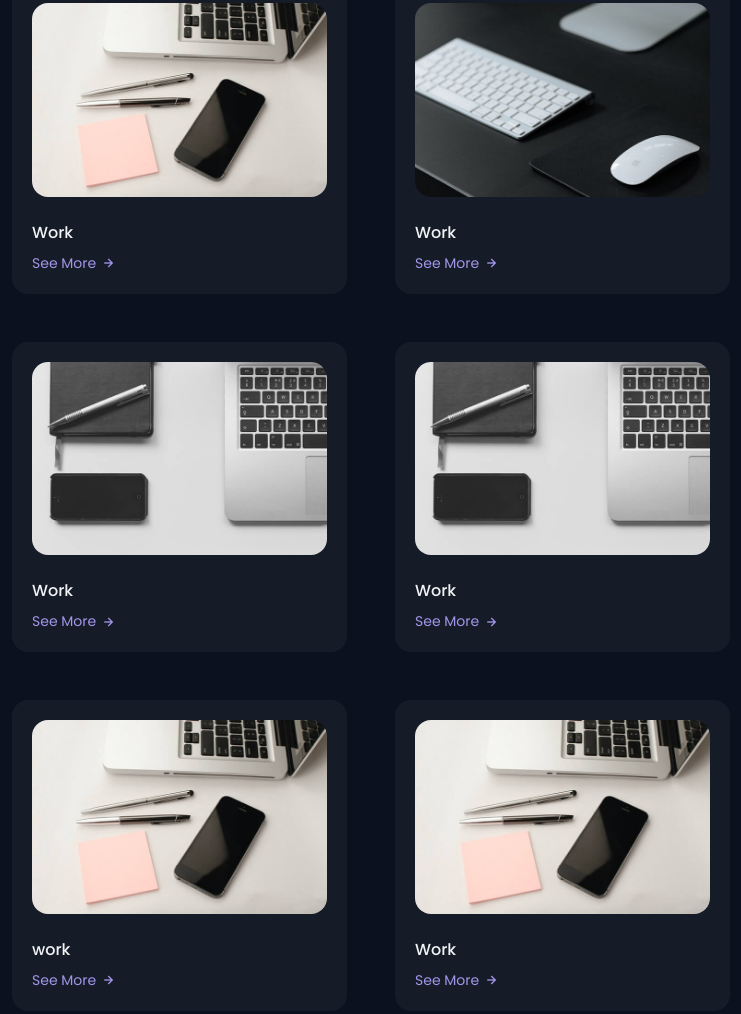
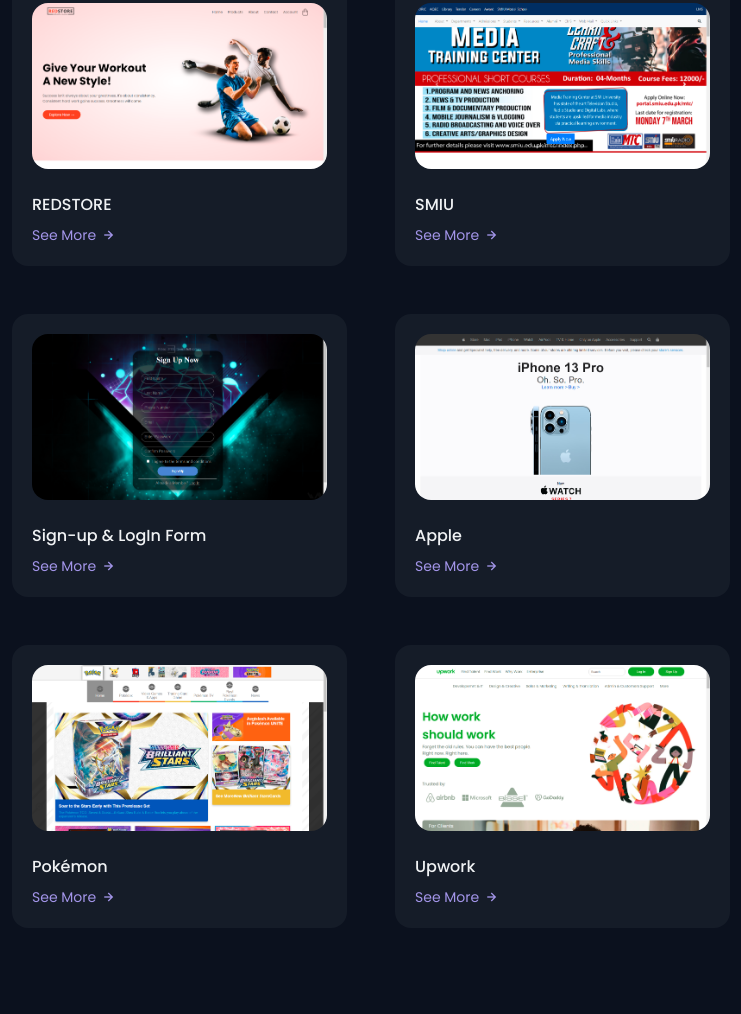
Before and after one commit to muhammadtalhanizam/Talha-Porfolio, a plain HTML site: page index.html in a window 1280 px wide. Shown: the part 2684-3698 px from the top of the page, without its empty margins (269-1010 px from the left). Drawn offline with nearby package versions, Linux system fonts and the light colour scheme.

Commit message:
project Upload

```diff
--- a/assets/js/main.js
+++ b/assets/js/main.js
@@ -65,9 +65,9 @@ function scrollActive(){
               sectionId = current.getAttribute('id')
 
         if(scrollY > sectionTop && scrollY <= sectionTop + sectionHeight){
-            document.querySelector('.nav__menu a[href*=' + sectionId + ']').classList.add('active-link')
+            document.querySelector('.nav_menu a[href*=' + sectionId + ']').classList.add('active-link')
         }else{
-            document.querySelector('.nav__menu a[href*=' + sectionId + ']').classList.remove('active-link')
+            document.querySelector('.nav_menu a[href*=' + sectionId + ']').classList.remove('active-link')
         }
     })
 }
--- a/index.html
+++ b/index.html
@@ -31,13 +31,13 @@
             <div class="nav_menu">
                 <ul class="nav_list">
                     <li class="nav_item">
-                        <a href="#home" class="nav_link active-link">
+                        <a href="#home" class="nav_link active-link" >
                             <i class='bx bx-home-alt'></i>
                         </a>
                     </li>
 
                     <li class="nav_item">
-                        <a href="#about" class="nav_link">
+                        <a href="#about" class="nav_link " >
                             <i class='bx bx-user'></i>
                         </a>
                     </li>
@@ -414,58 +414,60 @@
 
             <div class="work_container container grid">
                 <div class="work_card mix web">
-                    <img src="./assets/img/work1.jpg" alt="" class="work_img">
-                    <h3 class="work_title">Work</h3>
+                    <img src="./assets/img/Redstore.png" alt="" class="work_img">
+                    <h3 class="work_title">REDSTORE</h3>
 
-                    <a href="#" class="work_button">
+                    <a href="https://redstore-e-commerce.web.app/" target="_blank" class="work_button">
                         See More <i class="bx bx-right-arrow-alt work_icon"></i>
                     </a>
                 </div>
 
+
+                <div class="work_card mix web">
+                    <img src="./assets/img/SMIU.png" alt="" class="work_img">
+                    <h3 class="work_title">SMIU</h3>
+
+                    <a href="https://muhammadtalhanizam.github.io/SMIU_WEB-UI/" target="_blank" class="work_button">
+                        See More <i class="bx bx-right-arrow-alt work_icon"></i>
+                    </a>
+                </div>
                 <div class="work_card mix mobile">
-                    <img src="./assets/img/work2.jpg" alt="" class="work_img">
-                    <h3 class="work_title">Work</h3>
+                    <img src="./assets/img/Sign-up & LogIn.png" alt="" class="work_img">
+                    <h3 class="work_title">Sign-up & LogIn Form</h3>
 
-                    <a href="#" class="work_button">
+                    <a href="https://signup-form-2022.web.app/signup.html" target="_blank" class="work_button">
                         See More <i class="bx bx-right-arrow-alt work_icon"></i>
                     </a>
                 </div>
 
                 <div class="work_card mix web">
-                    <img src="./assets/img/work3.jpg" alt="" class="work_img">
-                    <h3 class="work_title">Work</h3>
+                    <img src="./assets/img/Apple.png" alt="" class="work_img">
+                    <h3 class="work_title">Apple</h3>
 
-                    <a href="#" class="work_button">
+                    <a href="https://apple-2022.web.app/" target="_blank" class="work_button">
                         See More <i class="bx bx-right-arrow-alt work_icon"></i>
                     </a>
                 </div>
 
                 <div class="work_card mix web">
-                    <img src="./assets/img/work3.jpg" alt="" class="work_img">
-                    <h3 class="work_title">Work</h3>
+                    <img src="./assets/img/Pokemon.png" alt="" class="work_img">
+                    <h3 class="work_title">Pokémon</h3>
 
-                    <a href="#" class="work_button">
+                    <a href="https://pokemon-replica.web.app/" target="_blank" class="work_button">
                         See More <i class="bx bx-right-arrow-alt work_icon"></i>
                     </a>
                 </div>
 
-                <div class="work_card mix mobile">
-                    <img src="./assets/img/work1.jpg" alt="" class="work_img">
-                    <h3 class="work_title">work</h3>
+                <div class="work_card mix web">
+                    <img src="./assets/img/Upwork.png" alt="" class="work_img">
+                    <h3 class="work_title">Upwork</h3>
 
-                    <a href="#" class="work_button">
+                    <a href="https://upwork-2022.web.app/" target="_blank" class="work_button">
                         See More <i class="bx bx-right-arrow-alt work_icon"></i>
                     </a>
                 </div>
 
-                <div class="work_card mix mobile">
-                    <img src="./assets/img/work1.jpg" alt="" class="work_img">
-                    <h3 class="work_title">Work</h3>
 
-                    <a href="#" class="work_button">
-                        See More <i class="bx bx-right-arrow-alt work_icon"></i>
-                    </a>
-                </div>
             </div>
         </section>
 
```
Also changed, not shown: assets/img/Apple.png (added), assets/img/Pokemon.png (added), assets/img/Redstore.png (added), assets/img/SMIU.png (added), assets/img/Sign-up & LogIn.png (added), assets/img/Upwork.png (added).
